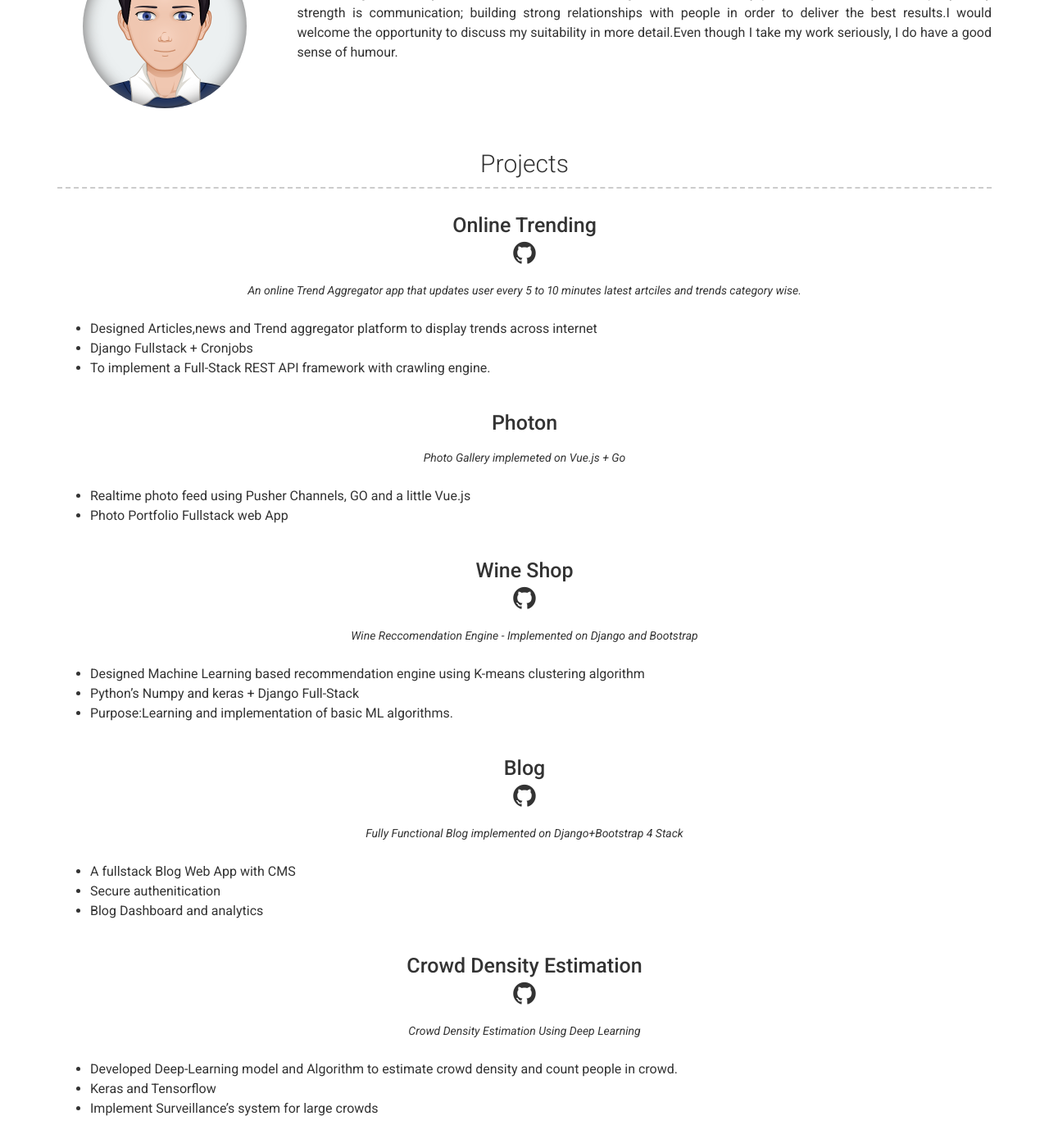
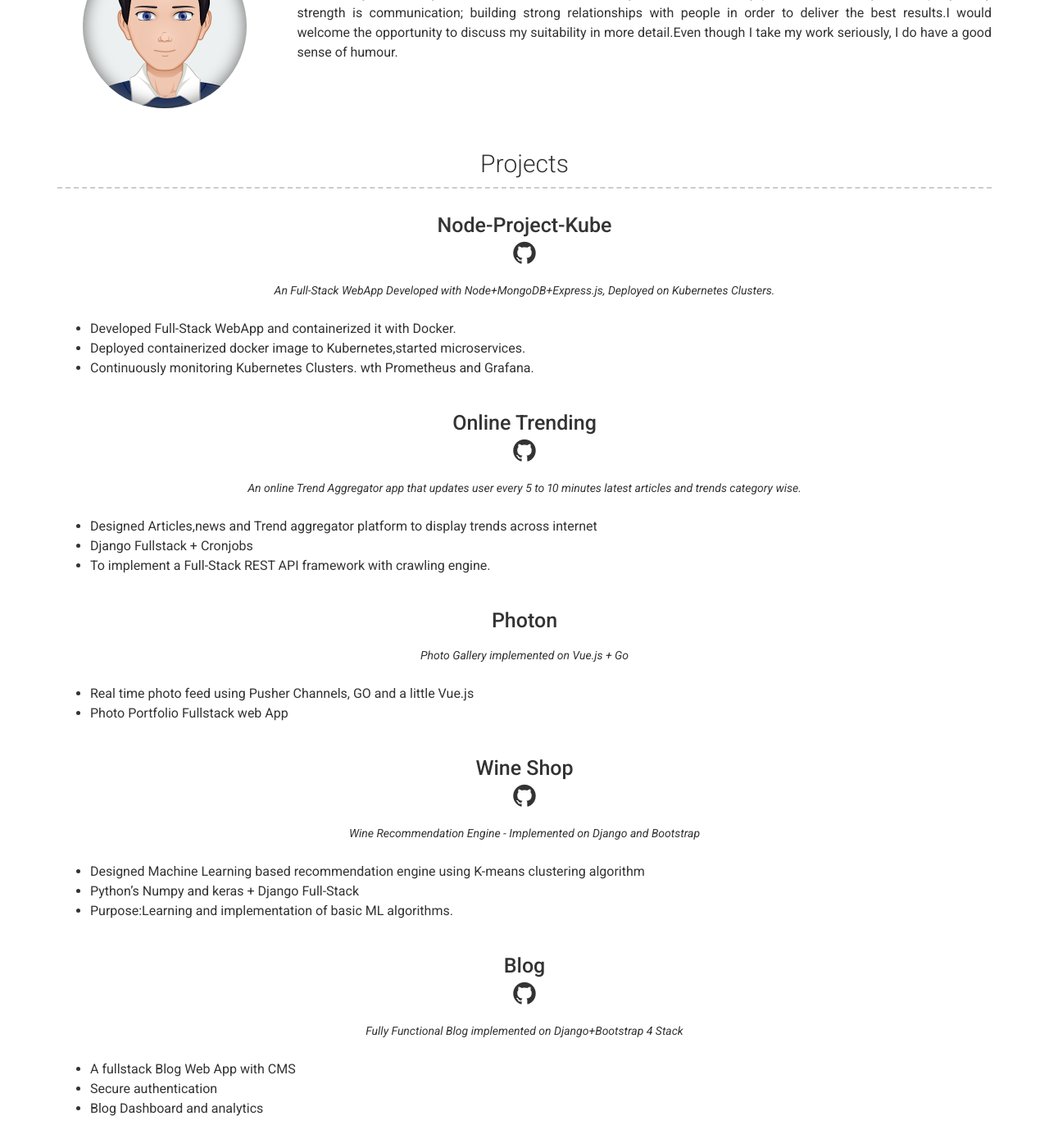
Before and after one commit to Tikam02/portfolio, a Jekyll site: the page built from index.md, in a window 1280 px wide and 1400 px high, scrolled down 397 px. Shown: the whole window at 82% size. Built offline with Jekyll 4.4.1, drawn with Linux system fonts in a browser that asks for light colours; some of the changed text lies outside the part shown.

Commit message:
portfolio editing

```diff
--- a/_config.yml
+++ b/_config.yml
@@ -4,7 +4,7 @@
 
 # Personal info
 name:  Tikam Alma
-title: Full Stack Developer
+title: Full Stack Developer | DevOps Engineer
 email: tikamalma1@gmail.com
 phone: +91 8154940247
 website: https://tikam02.github.io/portfolio/
@@ -36,7 +36,7 @@
 # More Section
 # more_title: A Little More About Me #(Use this to override about more section title)
 more_content: |
-  Creative mind with Sketching and Portrait drwaing skills. |
+  Creative mind with Sketching and Portrait drawings skills. |
   Curious personality lead me to the **Bug Bounty Hunting**.|
   Basketball and Adventure seeker
 
--- a/_data/projects.yml
+++ b/_data/projects.yml
@@ -1,9 +1,20 @@
 # Project template
+- layout: top-middle
+  name: Node-Project-Kube
+  github: https://github.com/Tikam02/Node-project-kube
+  quote: >
+    An Full-Stack WebApp Developed  with Node+MongoDB+Express.js, Deployed on Kubernetes Clusters.
+  description: | # this will include new lines to allow paragraphs
+    - Developed Full-Stack WebApp and containerized it with Docker.
+    - Deployed containerized docker image to Kubernetes,started microservices.
+    - Continuously monitoring Kubernetes Clusters. wth Prometheus and Grafana.
+
+
 - layout: top-middle
   name: Online Trending
   github: https://github.com/Tikam02/Online-Trending
   quote: >
-    An online Trend Aggregator app that updates user every 5 to 10 minutes latest artciles and trends category wise.
+    An online Trend Aggregator app that updates user every 5 to 10 minutes latest articles and trends category wise.
   description: | # this will include new lines to allow paragraphs
     - Designed Articles,news and Trend aggregator platform to display trends across internet
     - Django Fullstack + Cronjobs
@@ -14,9 +25,9 @@
   link:
   github:
   quote: >
-     Photo Gallery implemeted on  Vue.js + Go
+     Photo Gallery implemented on  Vue.js + Go
   description: | # this will include new lines to allow paragraphs
-   - Realtime photo feed using Pusher Channels, GO and a little Vue.js
+   - Real time photo feed using Pusher Channels, GO and a little Vue.js
    - Photo Portfolio Fullstack web App
 
 - layout: top-middle
@@ -24,7 +35,7 @@
   link:
   github: https://github.com/Tikam02/Wine-Shop
   quote: >
-    Wine Reccomendation Engine - Implemented on Django and Bootstrap
+    Wine Recommendation Engine - Implemented on Django and Bootstrap
   description: | # this will include new lines to allow paragraphs
     - Designed Machine Learning based recommendation engine using K-means clustering algorithm
     - Python’s Numpy and keras + Django Full-Stack
@@ -38,7 +49,7 @@
      Fully Functional Blog implemented on Django+Bootstrap 4 Stack
   description: | # this will include new lines to allow paragraphs
     - A fullstack Blog Web App with CMS
-    - Secure authenitication
+    - Secure authentication
     - Blog Dashboard and analytics
 
 - layout: top-middle
```
Also changed, not shown: 3 other files.
